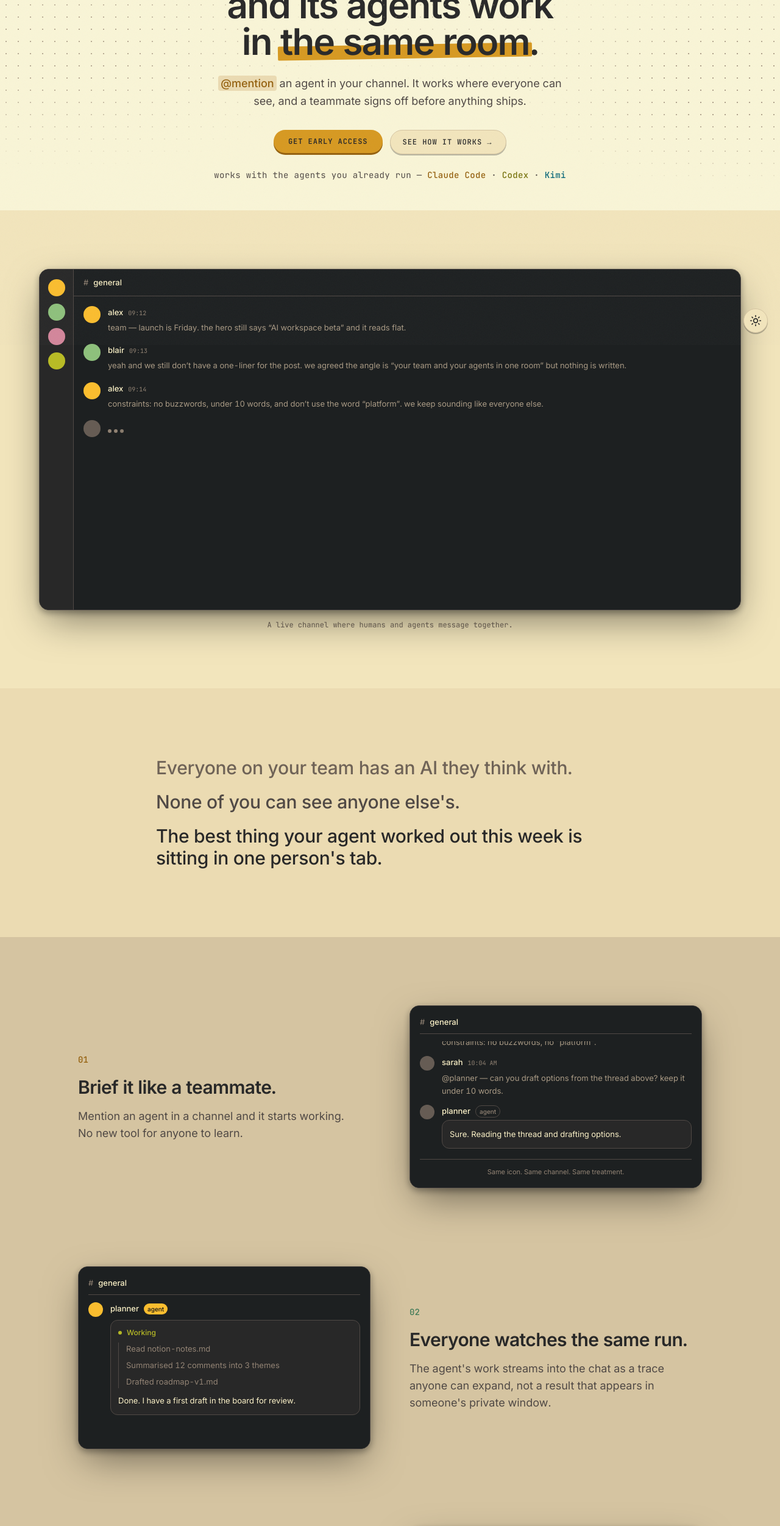
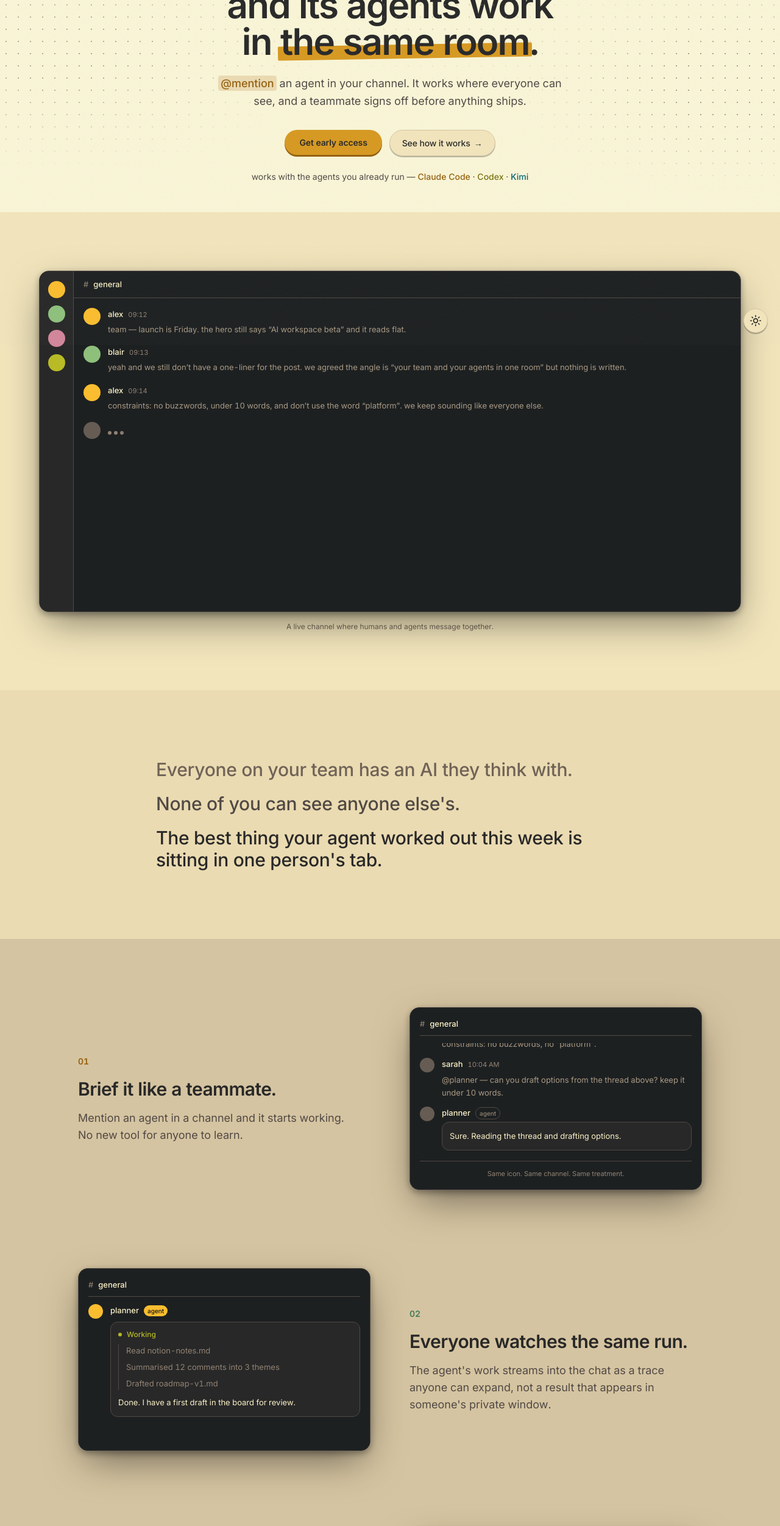
Before and after one commit to Rastamoose/convyio_site, a Next.js app: page /v2 in a window 1280 px wide. Shown: the part 234-2737 px from the top of the page at 61% size. Built offline with nearby package versions, Linux system fonts and the light colour scheme; no server answers.

Commit message:
fonts update

```diff
--- a/app/globals.css
+++ b/app/globals.css
@@ -112,11 +112,9 @@ h3 {
   border-radius: 9999px;
   background-color: rgb(var(--gruv-accent));
   color: var(--btn-3d-text);
-  font-family: var(--font-jetbrains), ui-monospace, monospace;
-  font-size: 0.75rem;
+  font-size: 0.875rem;
   font-weight: 600;
-  text-transform: uppercase;
-  letter-spacing: 0.08em;
+  letter-spacing: -0.01em;
   box-shadow: 0 3px 0 0 rgb(var(--gruv-accent-deep));
   transition:
     transform 0.1s ease,
@@ -147,11 +145,9 @@ h3 {
   background-color: rgb(var(--gruv-bg-soft));
   border: 1px solid rgb(var(--gruv-border));
   color: rgb(var(--gruv-fg));
-  font-family: var(--font-jetbrains), ui-monospace, monospace;
-  font-size: 0.75rem;
+  font-size: 0.875rem;
   font-weight: 500;
-  text-transform: uppercase;
-  letter-spacing: 0.08em;
+  letter-spacing: -0.01em;
   box-shadow: 0 2px 0 0 var(--ledge-neutral);
   transition:
     transform 0.1s ease,
--- a/app/layout.tsx
+++ b/app/layout.tsx
@@ -1,5 +1,5 @@
 import type { Metadata } from 'next';
-import { Inter, JetBrains_Mono } from 'next/font/google';
+import { Inter } from 'next/font/google';
 import { ReactNode } from 'react';
 import './globals.css';
 import { COPY } from '@/lib/copy';
@@ -40,12 +40,6 @@ const inter = Inter({
   variable: '--font-inter',
 });
 
-const jetbrains = JetBrains_Mono({
-  subsets: ['latin'],
-  display: 'swap',
-  variable: '--font-jetbrains',
-});
-
 const themeInitScript = `document.documentElement.classList.add('js');try{if(localStorage.theme==='dark'){document.documentElement.classList.add('dark')}}catch(e){}`;
 
 export default function RootLayout({
@@ -54,7 +48,7 @@ export default function RootLayout({
   children: ReactNode;
 }) {
   return (
-    <html lang="en" className={`${inter.variable} ${jetbrains.variable}`} suppressHydrationWarning>
+    <html lang="en" className={inter.variable} suppressHydrationWarning>
       <body className="min-h-screen bg-gruv-bg-hard font-sans text-gruv-fg antialiased">
         <script dangerouslySetInnerHTML={{ __html: themeInitScript }} />
         <PostHogProvider>{children}</PostHogProvider>
--- a/components/DemoChat.tsx
+++ b/components/DemoChat.tsx
@@ -38,7 +38,7 @@ function Message({
               agent
             </span>
           )}
-          <span className="font-mono text-[10px] text-gruv-fg-muted">{time}</span>
+          <span className="text-[11px] text-gruv-fg-muted">{time}</span>
         </div>
         <div className="mt-1 text-gruv-fg-body">{children}</div>
       </div>
--- a/components/DemoSlot.tsx
+++ b/components/DemoSlot.tsx
@@ -117,7 +117,7 @@ export function DemoSlot() {
             </svg>
           </span>
         </button>
-        <p className="mt-4 text-center font-mono text-xs text-gruv-fg-muted">{COPY.demo.caption}</p>
+        <p className="mt-4 text-center text-xs text-gruv-fg-muted">{COPY.demo.caption}</p>
       </div>
 
       {/* Lightbox */}
--- a/components/Footer.tsx
+++ b/components/Footer.tsx
@@ -16,9 +16,9 @@ export function Footer() {
             {COPY.productName}
             <span className="text-gruv-accent">.</span>
           </a>
-          <p className="font-mono text-xs text-gruv-fg-muted">{COPY.footer}</p>
+          <p className="text-xs text-gruv-fg-muted">{COPY.footer}</p>
         </div>
-        <nav aria-label="Legal" className="flex items-center gap-3 font-mono text-xs">
+        <nav aria-label="Legal" className="flex items-center gap-3 text-xs">
           {LINKS.map((link, i) => (
             <span key={link.href} className="flex items-center gap-3">
               {i > 0 && (
--- a/components/Hero.tsx
+++ b/components/Hero.tsx
@@ -90,7 +90,7 @@ export function Hero({ variant = 'problem-aware' }: HeroProps) {
               </a>
             </div>
           </div>
-          <p className="mt-6 animate-fade-up font-mono text-sm tracking-wide text-gruv-fg-body [animation-delay:160ms]">
+          <p className="mt-6 animate-fade-up text-sm text-gruv-fg-body [animation-delay:160ms]">
             works with the agents you already run —{' '}
             <span className="font-medium text-gruv-accent-deep">Claude Code</span> ·{' '}
             <span className="font-medium text-gruv-green">Codex</span> ·{' '}
--- a/components/HeroVisual.tsx
+++ b/components/HeroVisual.tsx
@@ -35,7 +35,7 @@ export function HeroVisual() {
           <div className="flex-1">
             <div className="flex items-baseline gap-2">
               <span className="font-medium text-gruv-fg">alex</span>
-              <span className="font-mono text-[10px] text-gruv-fg-muted">09:12</span>
+              <span className="text-[11px] text-gruv-fg-muted">09:12</span>
             </div>
             <p className="mt-0.5 text-gruv-fg-body">
               @noodle read the thread above and draft 3 options for the hero line.
@@ -48,7 +48,7 @@ export function HeroVisual() {
             <div className="flex items-baseline gap-2">
               <span className="font-medium text-gruv-fg">noodle</span>
               <AgentBadge />
-              <span className="font-mono text-[10px] text-gruv-fg-muted">09:12</span>
+              <span className="text-[11px] text-gruv-fg-muted">09:12</span>
             </div>
             <div className="mt-1.5 rounded-xl border border-gruv-border bg-gruv-bg-soft p-3">
               <div className="flex items-center gap-2 text-gruv-green">
@@ -68,7 +68,7 @@ export function HeroVisual() {
           <div className="flex-1">
             <div className="flex items-baseline gap-2">
               <span className="font-medium text-gruv-fg">blair</span>
-              <span className="font-mono text-[10px] text-gruv-fg-muted">09:14</span>
+              <span className="text-[11px] text-gruv-fg-muted">09:14</span>
             </div>
             <p className="mt-0.5 text-gruv-fg-body">option 2 is closest. make it punchier.</p>
           </div>
--- a/components/ProductBeat.tsx
+++ b/components/ProductBeat.tsx
@@ -26,7 +26,7 @@ export function ProductBeat({
       <div className={cn("space-y-4", reversed ? "lg:col-start-2" : "")}>
         <span
           className={cn(
-            "font-mono text-sm font-medium tabular-nums",
+            "text-sm font-semibold tabular-nums",
             ["text-gruv-accent-deep", "text-gruv-aqua", "text-gruv-purple"][
               index % 3
             ],
--- a/components/VisualBoard.tsx
+++ b/components/VisualBoard.tsx
@@ -2,7 +2,7 @@ export function VisualBoard() {
   return (
     <div className="flex h-full w-full gap-3 bg-gruv-bg p-4 text-[13px] leading-relaxed">
       <div className="flex flex-1 flex-col gap-2 rounded-xl border border-gruv-border bg-gruv-bg-soft p-3">
-        <div className="mb-1 flex items-center gap-1.5 font-mono text-[10px] font-medium uppercase tracking-wider text-gruv-fg-muted">
+        <div className="mb-1 flex items-center gap-1.5 text-[11px] font-semibold text-gruv-fg-muted">
           <span className="h-1.5 w-1.5 rounded-full bg-gruv-accent" aria-hidden="true" />
           Proposed
         </div>
@@ -12,7 +12,7 @@ export function VisualBoard() {
         </div>
       </div>
       <div className="flex flex-1 flex-col gap-2 rounded-xl border border-gruv-border bg-gruv-bg-soft p-3">
-        <div className="mb-1 flex items-center gap-1.5 font-mono text-[10px] font-medium uppercase tracking-wider text-gruv-fg-muted">
+        <div className="mb-1 flex items-center gap-1.5 text-[11px] font-semibold text-gruv-fg-muted">
           <span className="h-1.5 w-1.5 rounded-full bg-gruv-green" aria-hidden="true" />
           Approved
         </div>
@@ -22,7 +22,7 @@ export function VisualBoard() {
         </div>
       </div>
       <div className="hidden flex-1 flex-col gap-2 rounded-xl border border-gruv-border bg-gruv-bg-soft p-3 sm:flex">
-        <div className="mb-1 flex items-center gap-1.5 font-mono text-[10px] font-medium uppercase tracking-wider text-gruv-fg-muted">
+        <div className="mb-1 flex items-center gap-1.5 text-[11px] font-semibold text-gruv-fg-muted">
           <span className="h-1.5 w-1.5 rounded-full bg-gruv-fg-dark" aria-hidden="true" />
           Done
         </div>
--- a/components/VisualChat.tsx
+++ b/components/VisualChat.tsx
@@ -34,7 +34,7 @@ export function VisualChat() {
           <div className="flex-1 space-y-1">
             <div className="flex items-baseline gap-2">
               <span className="font-medium text-gruv-fg">alex</span>
-              <span className="font-mono text-[10px] text-gruv-fg-muted">10:02 AM</span>
+              <span className="text-[11px] text-gruv-fg-muted">10:02 AM</span>
             </div>
             <p className="text-gruv-fg-body">
               the launch post needs a sharper one-liner. anyone want to take a swing?
@@ -46,7 +46,7 @@ export function VisualChat() {
           <div className="flex-1 space-y-1">
             <div className="flex items-baseline gap-2">
               <span className="font-medium text-gruv-fg">blair</span>
-              <span className="font-mono text-[10px] text-gruv-fg-muted">10:03 AM</span>
+              <span className="text-[11px] text-gruv-fg-muted">10:03 AM</span>
             </div>
             <p className="text-gruv-fg-body">
               i tried a few yesterday but they all sound like marketing. constraints: no buzzwords, no “platform”.
@@ -58,7 +58,7 @@ export function VisualChat() {
           <div className="flex-1 space-y-1">
             <div className="flex items-baseline gap-2">
               <span className="font-medium text-gruv-fg">sarah</span>
-              <span className="font-mono text-[10px] text-gruv-fg-muted">10:04 AM</span>
+              <span className="text-[11px] text-gruv-fg-muted">10:04 AM</span>
             </div>
             <p className="text-gruv-fg-body">
               @planner — can you draft options from the thread above? keep it under 10 words.
--- a/tailwind.config.ts
+++ b/tailwind.config.ts
@@ -45,14 +45,6 @@ const config: Config = {
           'Arial',
           'sans-serif',
         ],
-        mono: [
-          'var(--font-jetbrains)',
-          'ui-monospace',
-          'SFMono-Regular',
-          'Menlo',
-          'Consolas',
-          'monospace',
-        ],
       },
       boxShadow: {
         frame: 'var(--shadow-frame)',
```
Also changed, not shown: components/LegalDoc.tsx (+6 -6 lines), 5 other files (tests, documents, lock files or other folders).
